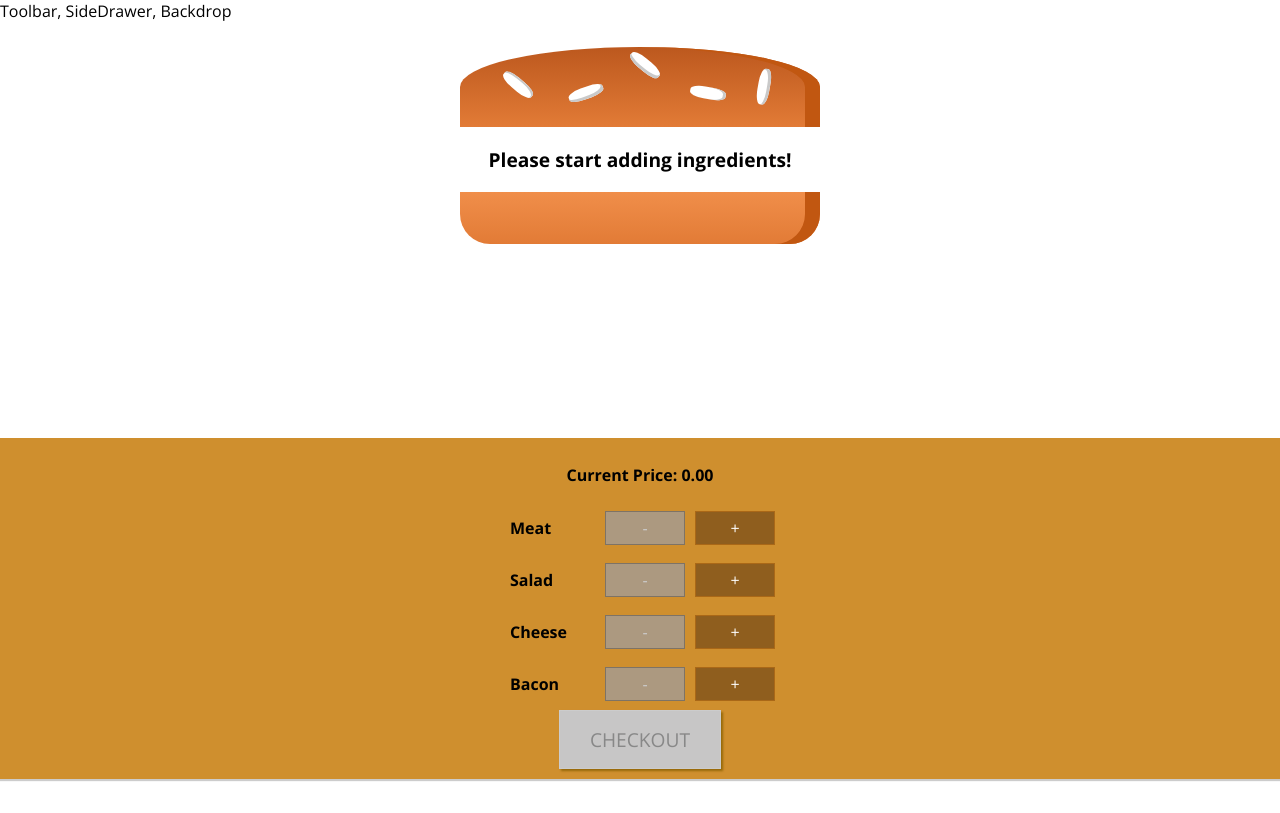
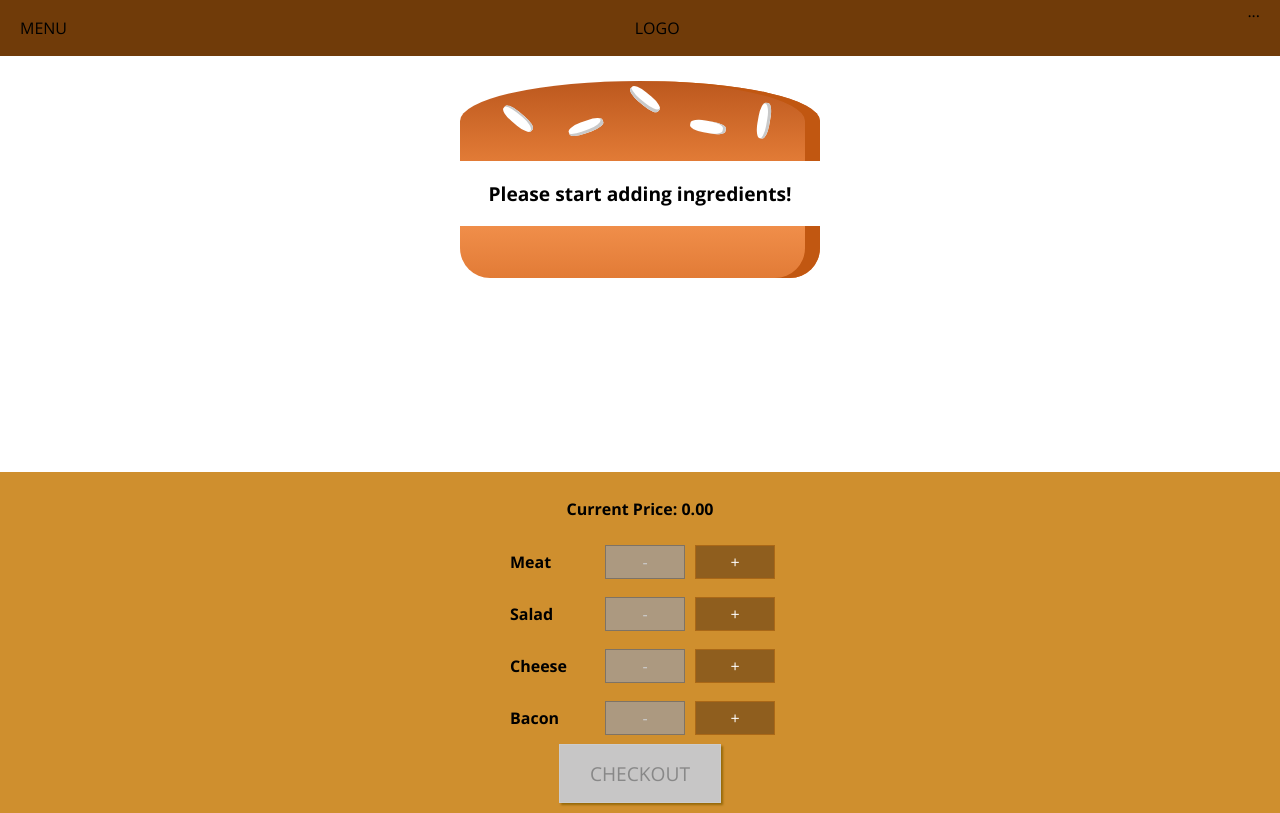
Before and after one commit to cdiasperera/build-a-burger, a React (Create React App) app: page / in a window 1280 px wide. Built offline with nearby package versions, Linux system fonts and the light colour scheme.

Commit message:
Toolbar implemented

```diff
--- a/src/components/Layout/Layout.js
+++ b/src/components/Layout/Layout.js
@@ -1,14 +1,14 @@
 import React from 'react'
+
+import Toolbar from '../Navigation/Toolbar/Toolbar'
 
 import classes from './Layout.module.css'
 
 const layout = ({ children }) => {
   return (
     <>
-      <div className={classes.toolbar}>
-        Toolbar, SideDrawer, Backdrop
-      </div>
-      <main>
+      <Toolbar />
+      <main className={classes.Content}>
         {children}
       </main>
     </>
--- a/src/components/Layout/Layout.module.css
+++ b/src/components/Layout/Layout.module.css
@@ -1,3 +1,3 @@
-.toolbar {
-  margin-bottom: 16px;
+.Content {
+  margin-top: 72px;
 }
--- /dev/null
+++ b/src/components/Navigation/Toolbar/Toolbar.js
@@ -0,0 +1,17 @@
+import React from 'react'
+
+import classes from './Toolbar.module.css'
+
+const toolbar = ({ menu, logo, nav }) => {
+  return (
+    <header className={classes.Toolbar}>
+      <div>MENU</div>
+      <div>LOGO</div>
+      <nav>
+        ...
+      </nav>
+    </header>
+  )
+}
+
+export default toolbar
--- /dev/null
+++ b/src/components/Navigation/Toolbar/Toolbar.module.css
@@ -0,0 +1,18 @@
+.Toolbar {
+  height: 56px;
+  width: 100%;
+  position: fixed;
+  top: 0;
+  left: 0;
+  background-color: #703b09;
+  display: flex;
+  justify-content: space-between;
+  align-items: center;
+  padding: 0 20px;
+  box-sizing: border-box;
+  z-index: 90;
+}
+
+.Toolbar nav {
+  height: 100%;
+}
```
